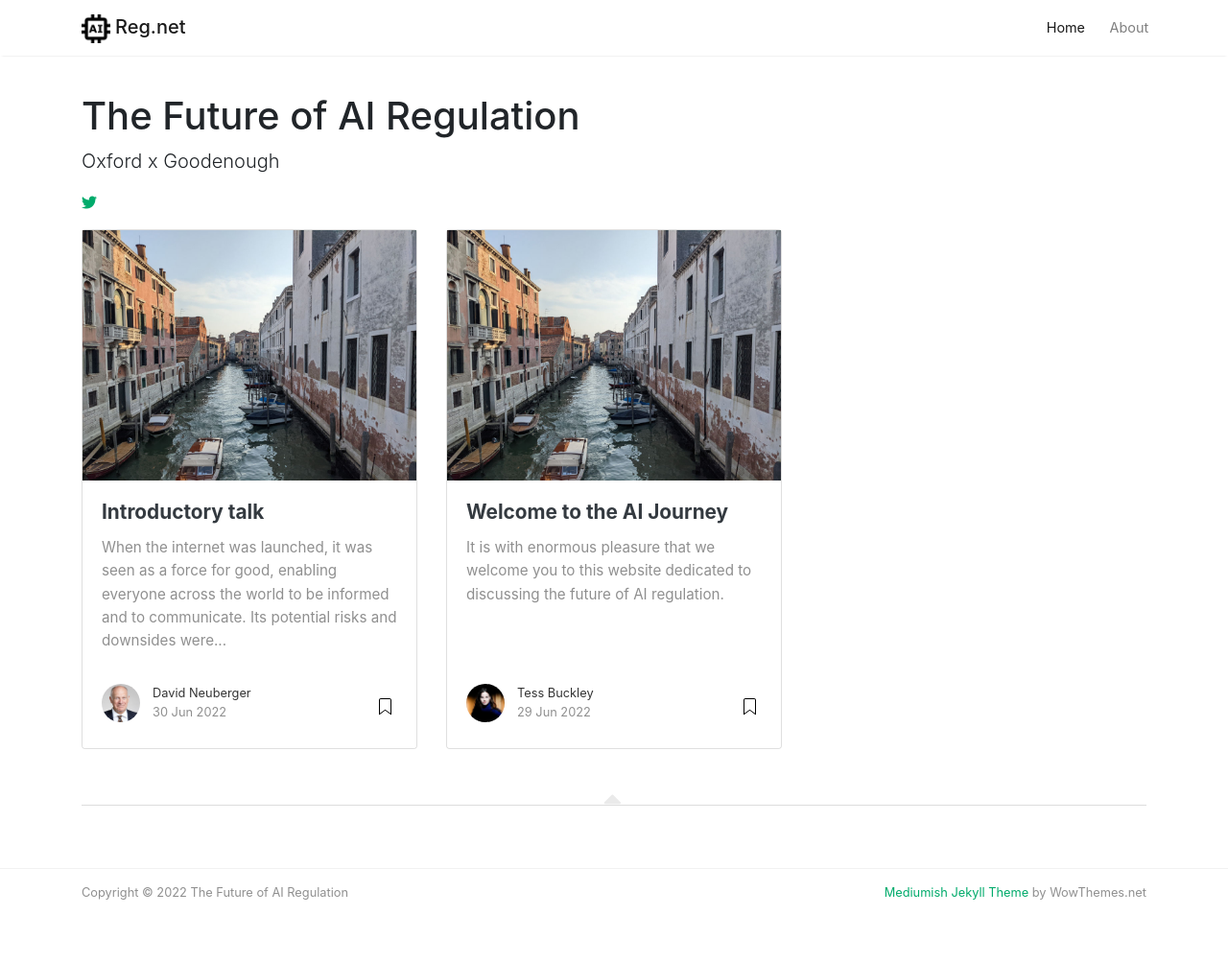
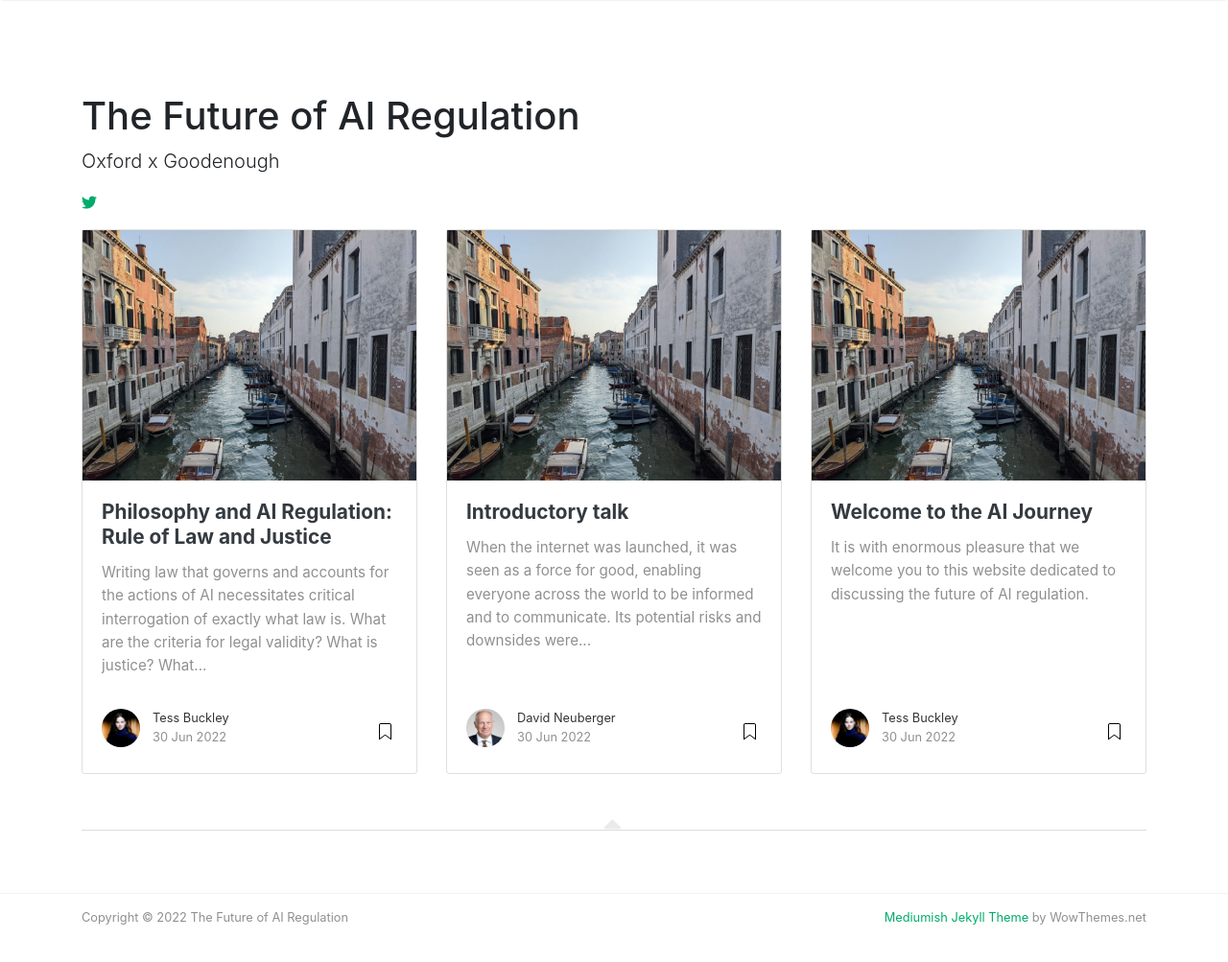
Before and after one commit to kasnder/aireg, a Jekyll site: the page built from index.html, in a window 1280 px wide and 1040 px high. Shown: the top 1003 px of the window at 96% size. Built offline with Jekyll 4.4.1, drawn with Linux system fonts in a browser that asks for light colours; nearby versions of some CDN libraries; the list of posts is cut into pages by our own code; part of the change alters nothing that is shown.

Commit message:
Add Tess article

```diff
--- a/_config.yml
+++ b/_config.yml
@@ -25,7 +25,7 @@ authors:
     display_name: Tess Buckley
     avatar: 'assets/images/tess.jpg'
     web: https://www.linkedin.com/in/tess-buckley-a9580b166/
-    description: "Governor and Members Council Chair at Goodenough College. Philosophy and Artificial Intelligence MA Candidate."
+    description: "MA Philosophy and Artificial Intelligence, NCH at Northeastern University"
   david:
     name: David Neuberger
     display_name: David Neuberger
--- /dev/null
+++ b/_posts/2022-06-30-philosophy-ai.md
@@ -0,0 +1,246 @@
+---
+layout: post
+title:  "Philosophy and AI Regulation: Rule of Law and Justice"
+author: tess
+categories: [ introduction ]
+image: assets/images/venice.jpg
+featured: false
+published: true
+hidden: false
+---
+
+Writing law that governs and accounts for the actions of AI necessitates
+critical interrogation of exactly what law *is*. What are the criteria
+for legal validity? What is justice? What separates right from wrong?
+What is the relationship between law and morality? As we work towards
+potential policy and regulatory frameworks, it is important to examine
+the nature of law and its relationship to other social and cultural
+norms.
+
+## What is Justice?
+
+There is no universal concept of justice. Even if there was, justice and
+injustice are not synonymous with right and wrong, and these are not
+necessarily reflected in the law. Many definitions of justice exist in
+Western philosophical texts, such as:
+
+-   Polemarchus: to give to each what is owed to him (Plato, 1943, 332d)
+
+-   Thrasymachus: the advantage of the stronger (Plato, 1943, 338c2--3)
+
+-   Glaucon: what the social contract prescribes (Plato, 1943, 358e--359b)
+
+-   Socrates/Plato: the parts each doing their own (Plato, 1943, 442d)
+
+-   Aristotle: equality in several senses (Aristotle, 2009, 1129b)
+
+-   Hume: conformity to one's society's rules of property (Hume, 1983)
+
+-   Kant: performing one's perfect duties (Kant, 2006)
+
+As discussed by *Max Van Kleek* at the Colloquium, justice encompasses a
+broader ideal of civic friendship or, more specifically, respectful
+behavior. He takes respect to be a foundational concept in framing our
+understanding of the norms, conventions, regulations and law that we
+might wish to see emerge in an age of AI (\*Van Kleek, approval
+needed\*).
+
+## Who is Held Responsible?
+
+If AI has the capacity to be disrespectful, who is held accountable for
+the insult? It is hard to define who is responsible for the actions of
+AI; if an autonomous agent is to act against law, who is held
+accountable? The challenges AI poses to questions of responsibility c
+can be understood through the multiplayer model inherent in the
+development of emerging technologies. This model describes how multiple
+participants and stakeholders both overlap and are independent in the
+process of developing an AI. It is clear that traditional efforts of
+justice for identifying a perpetrator are no longer applicable in the
+entangled, multi-layered development of AI systems (and the insults
+potentially actioned by them). There are at least ten entities among
+many possible stakeholders who are partially, indirectly or temporarily
+involved in the invention process. These include, but are not limited
+to: software programmers; data suppliers; trainers/feedback suppliers;
+owners of the AI systems; operators of the systems; new employers of
+other players; the public; the government; the investor and finally; the
+AI system itself (Yanisky-Ravid & Velez-Hernandez, 2018). If any of
+these ten players can claim ownership over the invention of the AI then
+the problem of identifying the *actual* inventor, the entity/player
+responsible for the actions of the autonomous agent, must be addressed.
+Many of the players may have a contractual obligation to assign the
+invention to the company, but who is truly responsible?
+
+## Do Algorithms Owe us Justice?
+
+Some claim that justice should be extended to non-human entities
+(Nussabaum, 2004), while others draw the line of justice between humans
+and non-humans (Rawls, 1971). At the Colloquium, *Zheng Hong See* (2022)
+questioned, 'Should we regulate AI at all? And what of accountability in
+such systems?' Under definitions and principles of justice, AI systems
+lack the moral powers and the capacity for action necessary to be
+considered responsible for insult AI cannot determine what is justly
+owed to them and what they owe to others, abide by a social contract
+(Plato, 1943), or perform perfect duties (Kant, 2006) in the same way
+humans can. Nussabaum's (2004) suggestion interprets justice as
+involving a kind of reciprocity. Do algorithms owe us justice? If these
+principles can be programmed, does the blame then shift to the
+programmer?
+
+## Hobbes: The Social Contract
+
+Commonwealth is instituted when all parties agree in the following
+manner: I authorize and give up my right of governing myself to this
+man, or to this assembly of men, on this condition; that thou give up,
+thy right to him, and authorize all his actions in like manner (Hobbes,
+1651). We are motivated by desires, which are unlimited. Resources,
+however, are limited. This reality evokes fear of insecurity, and
+potential anarchy. To escape these fears we agree to limit our freedoms
+by vesting in a sovereign entity, and thus enter what Hobbes calls the
+'social contract'. AI does not hold these same fears, so what binds it
+to the social contract? AI is not a citizen and does not have
+personhood, so who is accountable for its actions?
+
+The Algorithmic Social Contract, mentioned briefly by *Luke Thorburn* at
+the Colloquium, is a conceptual framework for the regulation of AI and
+algorithmic systems (Rahwan, 2018). Rahwan proposes the need for tools
+to program, debug, and maintain an 'algorithmic social contract' - a
+pact between various human stakeholders - mediated by machines. He
+refers to a concept called society-in-the-loop (SITL), which combines
+the HITL control paradigm with the Hobbesian social contract. In our
+attempt to regulate AI we must first consider existing theories and
+laws, and adapt these accordingly for emerging technologies, rather than
+begin from ground zero.
+
+## Impacts of AI on our Relationship to Law
+
+AI is a threat to democracy and the legitimacy of law. It is also known
+to amplify biases at scale (Whittaker, 2018). The impact of AI on
+democracy is evidenced through misinformation, censorship, polarization
+and microtargeting (Kaplan, 2019). *Jake Stein* posed a topical question
+at the Colloquium: can we disintermediate existing platform power in the
+face of the surveillance capitalism arms race? The reigning economic
+system, centered around the capture and commodification of personal data
+for the purpose of profit-making, is a clear threat to democracy.
+
+The legitimacy of judicial institutions is founded to a large extent on
+their moral authority. Courts command moral authority because they are
+seen to respect the individual. Since machines lack first-person
+subjectivity, machines know nothing of such things (Zuckerman, 2020). As
+a result, AI decision-making may lead to an ever-widening gulf between
+machine law and human conceptions of justice and morality; to the point
+where legal institutions cease to command loyalty and legitimacy
+(Rodrigues, 2020).
+
+AI can be biased due to the teams developing it, or the data sets used
+in its training. AI will not fix the problems we fail to solve
+ourselves - it will instead perpetuate and amplify them at scale.
+*Alexandra Houston* discussed the ethics of AI at the Colloquium,
+presenting on current challenges around emerging biotechnology.
+Technologies can restructure our physical and social worlds, and
+influence how we live our daily lives. Recognition of this reality is
+needed to inform our adoption of new technologies, and direct our
+judgements and choices regarding them (Winner, 2014). I fear that our
+responses to the ethical and social implications of AI are all too often
+reactive, prompting action based on unforeseen side effects and
+secondary consequences. Let us work to be proactive in guarding against
+the risks of AI in the pre-production and production stages of its
+development, rather than as an afterthought to be actioned in
+post-production once the damage is done.
+
+## How do we Regulate AI?
+
+The Colloquium was titled *Goodenough-Oxford Joint Colloquium on AI and
+Regulation,* and yet, those assembled discussed other 'routes to
+recovery' which included but were not limited to the following:
+
+-   Decentralization
+
+-   Technological remedies (i.e. mobile app extensions)
+
+-   Access to data for research
+
+-   Literacy training
+
+-   Bottom up approaches (increased autonomy and emphasis on user empowerment)
+
+-   Open access to data (a viable solution which allows researchers to gain knowledge of how big tech functions, with openness as an
+    antidote to closed monopolies)
+
+As countries continue to compete to attract the AI industry and
+accelerate AI development we must also work to increase regulatory
+oversight. It is crucial that we mitigate societal risks associated with
+current technological developments. *Konrad Kollnig* asked: how are we
+to regulate competition and avoid monopolies in an AI driven platform
+age? I propose some broad solutions:
+
+-   Algorithmic auditing
+
+-   Certified 'respectful' systems
+
+-   Programmed intuitions
+
+-   Explainability through research and dissemination of knowledge
+
+-   National and global responses
+
+-   Policy and ethical frameworks
+
+In conclusion, the lack of AI governance has caused a gray area wherein
+the chain novel of law, and our relationship to it, is being skewed. The
+gap between AI and humans may widen to a point where people become
+alienated from legal institutions, leading to loss of legitimacy and
+damage to the rule of law and the social contract. In order to benefit
+from what AI has to offer, without undermining the foundations of our
+legal and social institutions, we must moderate the risks posed by AI.
+
+## Bibliography
+
+Aristotle, Ross, W. D., & Brown, L. (2009). The Nicomachean ethics.
+Oxford: Oxford University Press.
+
+Hobbes, T. (1651). *Leviathan, or, The matter, forme, and power of a
+common-wealth ecclesiasticall and civill*. London: Andrew Crooke.
+
+*Hume, D. (1983), An Enquiry Concerning the Principles of Morals,
+Chapter 3. Indianapolis: Hackett, cited as E.*
+
+*Kant I (2006) Immanuel Kant: practical philosophy, ed. and trans.
+Gregor MJ. Cambridge University Press, New York*
+
+*Kaplan, Karl. Manheim, Lyric. (2019). Artificial Intelligence: Risks to
+Privacy and Democracy.* Artificial Intelligence: Risks to Privacy and
+Democracy \| Yale Journal of Law & Technology.
+*https://yjolt.org/artificial-intelligence-risks-privacy-and-democracy.*
+
+*Nussbaum, Martha C. (2004). Beyond \'compassion and humanity\': Justice
+for nonhuman animals. In Cass R. Sunstein & Martha Craven Nussbaum
+(eds.), \_Animal Rights: Current Debates and New Directions\_. Oxford
+University Press. pp. 299\--320.*
+
+*Plato. Plato\'s The Republic. New York :Books, Inc.,1943.*
+
+*Rahwan, I. Society-in-the-loop: programming the algorithmic social
+contract. Ethics Inf Technol 20, 5--14 (2018).
+https://doi.org/10.1007/s10676-017-9430-8*
+
+*Rawls, John. (1971). A Theory of Justice. Cambridge, Massachusetts :The
+Belknap Press of Harvard University Press.*
+
+*Rodrigues, Rowena. (2020). Legal and human rights issues of AI: Gaps,
+challenges and vulnerabilities, Journal of Responsible Technology,Volume 4 100005, ISSN 2666-6596,
+[[https://doi.org/10.1016/j.jrt.2020.100005]{.underline}](https://doi.org/10.1016/j.jrt.2020.100005).*
+
+\*Van Kleek, Max. (2022) *Respect as a Lense for the Design of AI
+Systems.* - unpublished? Need permissions and clarification.\*
+
+Whittaker, M., Crawford, K., Dobbe, R., Fried, G., Kaziunas, E., Mathur,
+V., \... & Schwartz, O. *(2018). AI now report (pp. 1-62)*. New York: AI
+Now Institute at New York University.
+
+Winner, Langdon. (2014). Technologies as Forms of Life.
+10.1057/9781137349088_4.
+
+Zuckerman, Adrian. (2020). *Adrian Zuckerman: Artificial Intelligence --
+Implications for the Legal Profession, Adversarial Process and the Rule
+of Law.* UK Constitutional Law Association,
+https://ukconstitutionallaw.org/2020/03/10/artificial-intelligence-implications-for-the-legal-profession-adversarial-process-and-the-rule-of-law/.
```
Also changed, not shown: _posts/2022-06-30-a-welcome.md (renamed from _posts/2022-06-29-welcome.md).
